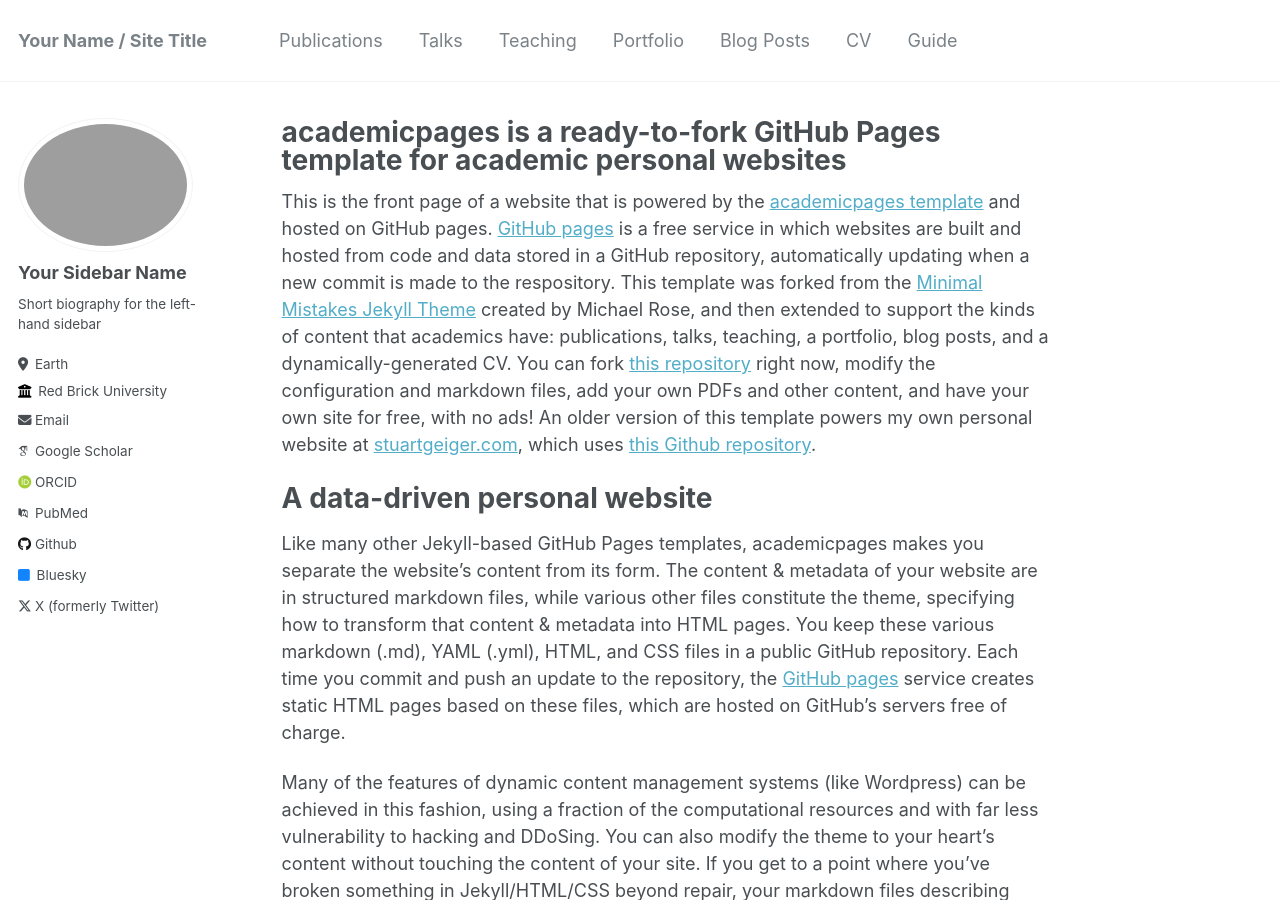
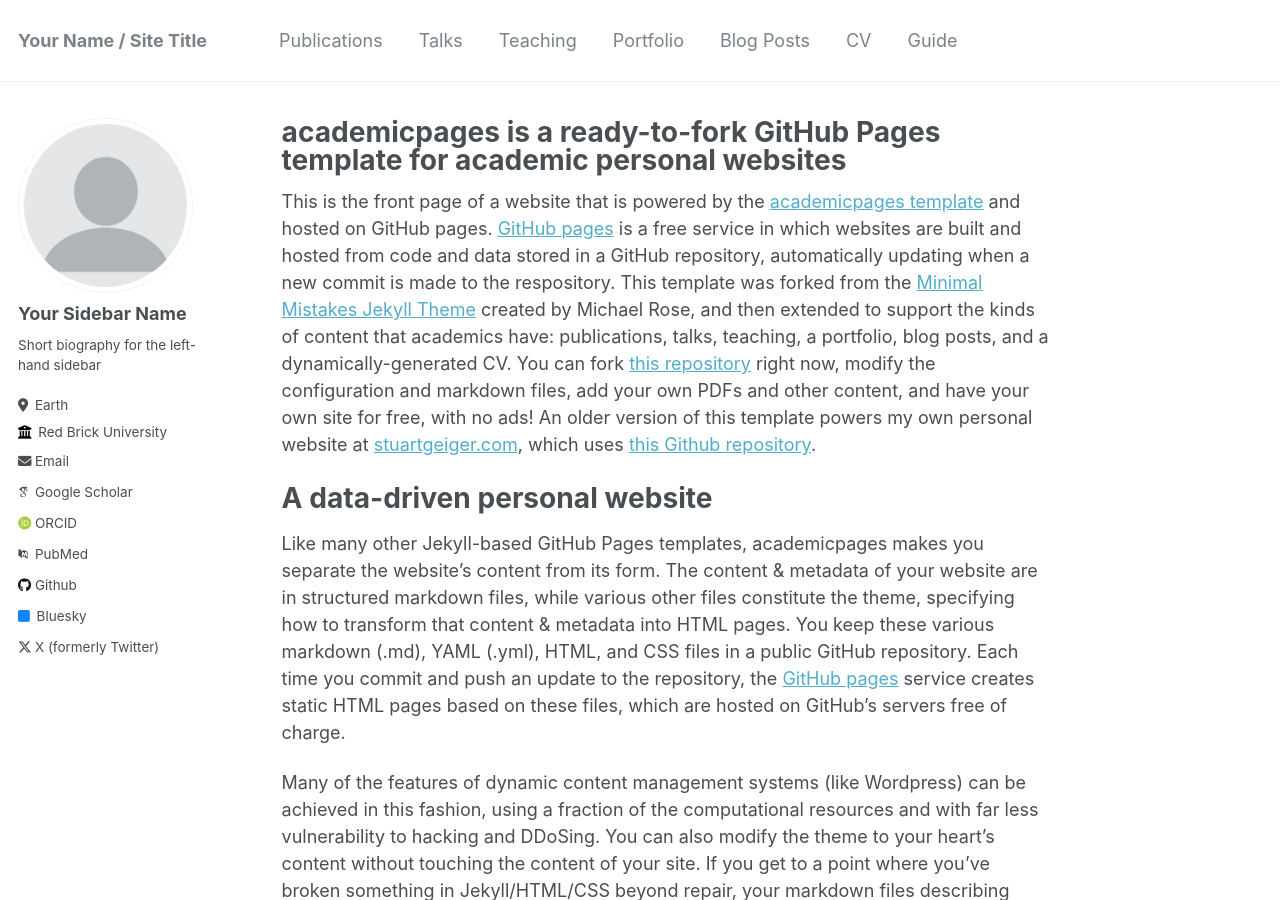
Before and after one commit to kireikirei/kireikirei.github.io, a Jekyll site: the page built from _pages/about.md, in a window 1280 px wide and 900 px high. Built offline with Jekyll 4.4.1, drawn with Linux system fonts in a browser that asks for light colours; some web fonts are replaced.

Commit message:
Update _config.yml
avatar to default image “profile.png”

```diff
--- a/_config.yml
+++ b/_config.yml
@@ -21,7 +21,7 @@ repository               : "academicpages/academicpages.github.io"
 #               Additional customization can be done by editing /_includes/author-profile.html
 author:
   # Biographic information
-  avatar           : "IMG_8153.PNG"
+  avatar           : "profile.png"
   name             : "Your Sidebar Name"
   pronouns         : # example: "she/her"
   bio              : "Short biography for the left-hand sidebar"
```
